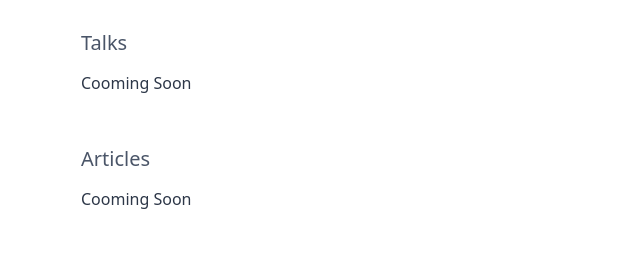
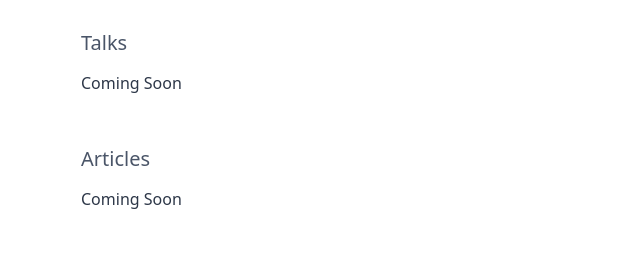
Before and after one commit to wdwiramadhan/wdwiramadhan, a Next.js app: page / in a window 1280 px wide. Shown: the part 453-715 px from the top of the page, without its empty margins (279-919 px from the left). Built offline with nearby package versions, Linux system fonts and the light colour scheme.

Commit message:
Update contents

```diff
--- a/pages/index.tsx
+++ b/pages/index.tsx
@@ -46,13 +46,13 @@ export default function Index() {
           <section className="flex flex-col px-5 sm:px-2 mx-auto max-w-xl mt-10 sm:mt-12">
             <p className="text-xl text-gray-700">Talks</p>
             <p className="text-gray-800 leading-relaxed mt-3">
-             Cooming Soon
+             Coming Soon
             </p>
           </section>
           <section className="flex flex-col px-5 sm:px-2 mx-auto max-w-xl mt-10 sm:mt-12">
             <p className="text-xl text-gray-700">Articles</p>
             <p className="text-gray-800 leading-relaxed mt-3">
-             Cooming Soon
+             Coming Soon
             </p>
           </section>
         </Container>
```
